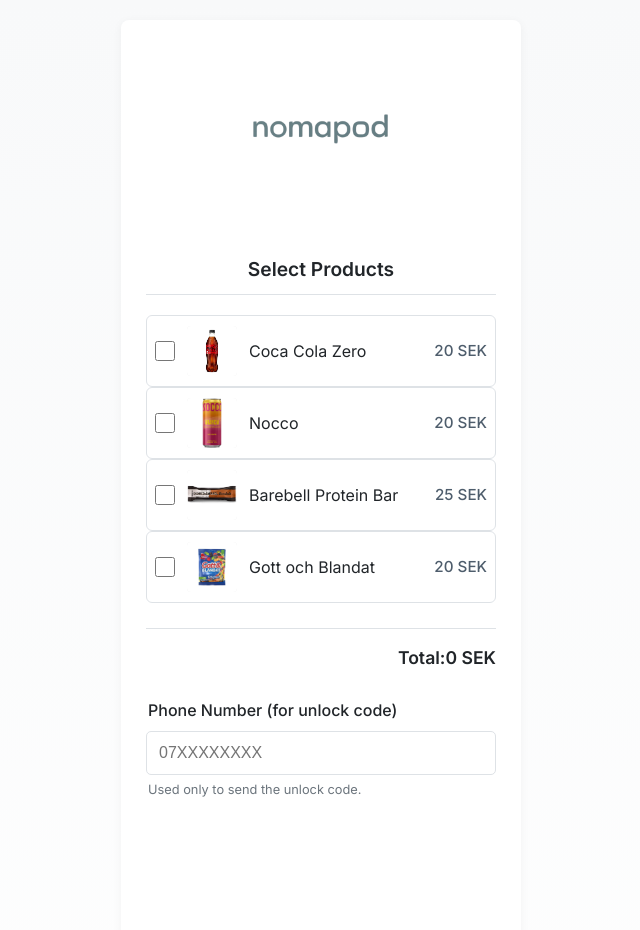
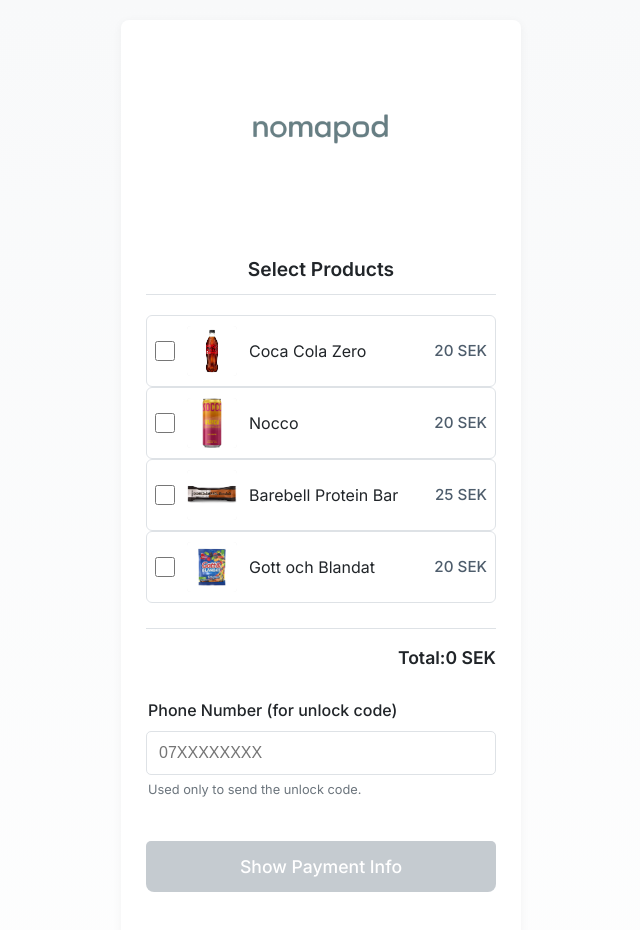
Before and after one commit to HectorFylkner/nomapod, a React (Vite) app: page / in a window 1280 px wide. Shown: the top 930 px of the page, without its empty margins (319-959 px from the left). Built offline with nearby package versions, Linux system fonts and the light colour scheme.

Commit message:
fix: Revert card flip front face to relative position

```diff
--- a/src/App.css
+++ b/src/App.css
@@ -293,16 +293,17 @@
 }
 
 .payment-flipper-front {
-  /* position: relative; Revert to absolute */
+  position: relative; /* Revert front face to relative */
   z-index: 2;
-  /* Ensure button is vertically centered or positioned if container is tall */
-  display: flex; /* Use flex to center button if needed */
-  align-items: center; /* Center vertically */
-  justify-content: center; /* Center horizontally */
+  /* Remove flex centering - button is block level */
+  /* display: flex; */
+  /* align-items: center; */
+  /* justify-content: center; */
   /* background: lightcoral; */ /* Debugging */
 }
 
 .payment-flipper-back {
+  position: absolute; /* Ensure back face IS absolute */
   transform: rotateY(180deg);
   display: flex;
   flex-direction: column;
```
